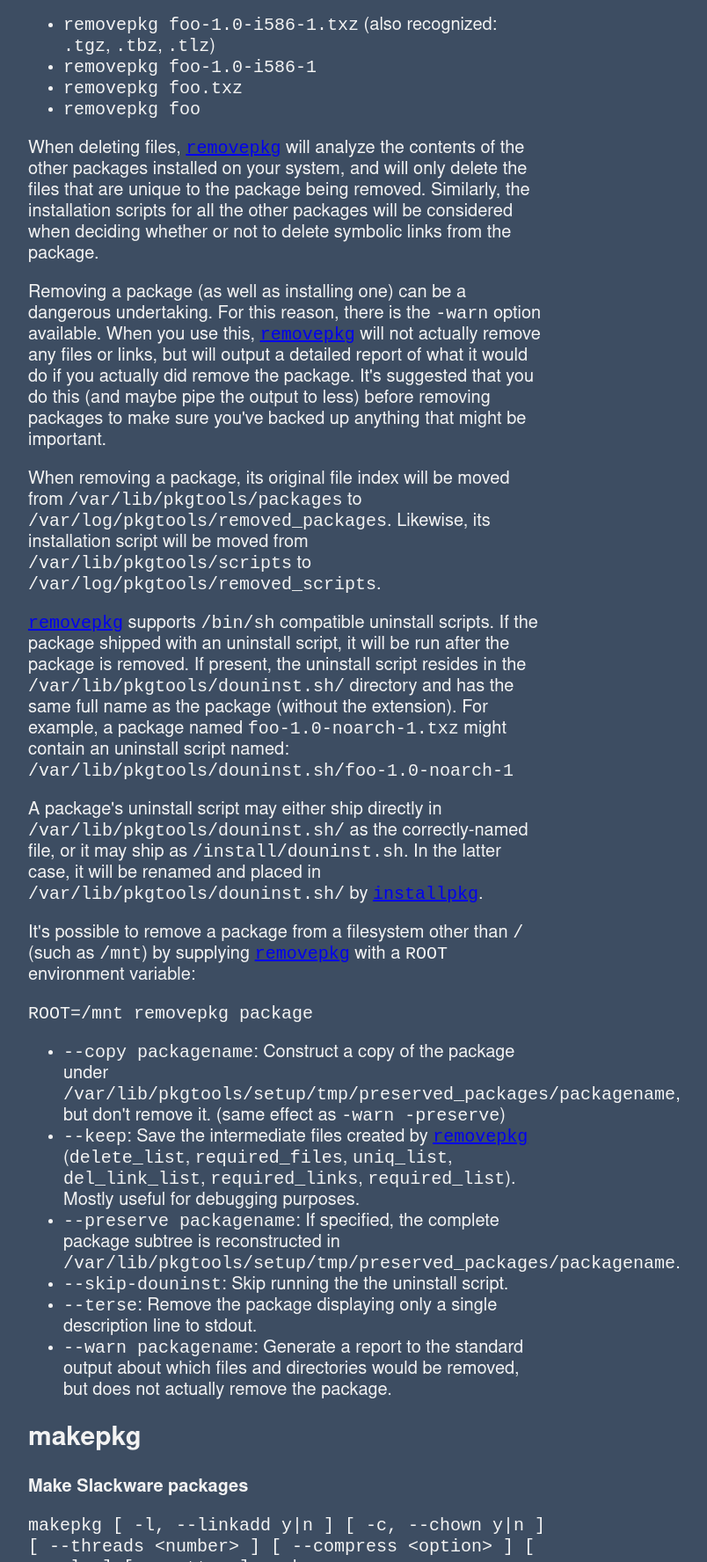
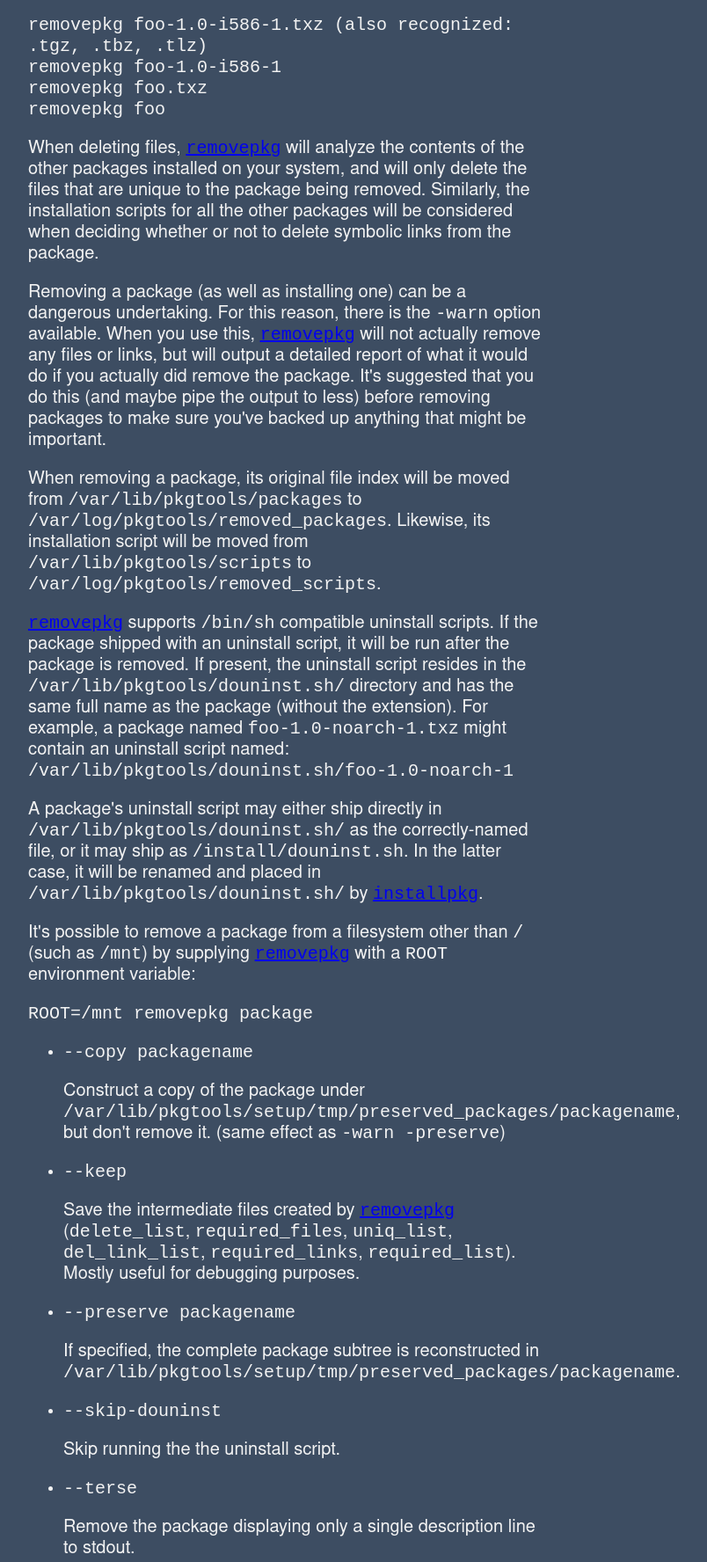
Before and after one commit to mumahendras3/freecodecamp-certification-projects, a plain HTML site: page responsive-web-design/technical-documentation-page/index.html in a window 1280 px wide. Shown: the part 3562-5338 px from the top of the page at 88% size, without its empty margins (313-1117 px from the left). Drawn offline with Linux system fonts and the light colour scheme; files that its build step writes are made by us from their sources.

Commit message:
RWD: Tech. Doc. Page: Further cleanup code texts
Some option descriptions was still not separated from their respective
options, also some code block cleanups.

```diff
--- a/responsive-web-design/technical-documentation-page/index.html
+++ b/responsive-web-design/technical-documentation-page/index.html
@@ -101,12 +101,12 @@
         <p class="short-desc"><b>Remove Slackware packages</b></p>
         <code class="block">removepkg [ --copy ] [ --keep ] [ --preserve ] [ --skip-douninst ] [ --terse ] [ --warn ] packagename</code>
         <p><code><a href="#removepkg">removepkg</a></code> removes a previously installed Slackware package, while writing a progress report to the standard output. A package may be specified either by the full package name (as you'd see listed in <code>/var/lib/pkgtools/packages/</code>), or by the base package name. For example, the package <code>foo-1.0-i586-1.txz</code> may be removed with any of the following commands:</p>
-        <ul>
-          <li><code>removepkg foo-1.0-i586-1.txz</code> (also recognized: <code>.tgz</code>, <code>.tbz</code>, <code>.tlz</code>)</li>
-          <li><code>removepkg foo-1.0-i586-1</code></li>
-          <li><code>removepkg foo.txz</code></li>
-          <li><code>removepkg foo</code></li>
-        </ul>
+        <code class="block">
+          removepkg foo-1.0-i586-1.txz (also recognized: .tgz, .tbz, .tlz)<br>
+          removepkg foo-1.0-i586-1<br>
+          removepkg foo.txz<br>
+          removepkg foo
+        </code>
         <p>When deleting files, <code><a href="#removepkg">removepkg</a></code> will analyze the contents of the other packages installed on your system, and will only delete the files that are unique to the package being removed. Similarly, the installation scripts for all the other packages will be considered when deciding whether or not to delete symbolic links from the package.</p>
         <p>Removing a package (as well as installing one) can be a dangerous undertaking. For this reason, there is the <code>-warn</code> option available. When you use this, <code><a href="#removepkg">removepkg</a></code> will not actually remove any files or links, but will output a detailed report of what it would do if you actually did remove the package. It's suggested that you do this (and maybe pipe the output to less) before removing packages to make sure you've backed up anything that might be important.</p>
         <p>When removing a package, its original file index will be moved from <code>/var/lib/pkgtools/packages</code> to <code>/var/log/pkgtools/removed_packages</code>. Likewise, its installation script will be moved from <code>/var/lib/pkgtools/scripts</code> to <code>/var/log/pkgtools/removed_scripts</code>.</p>
@@ -116,22 +116,28 @@
         <code>ROOT=/mnt removepkg package</code>
         <ul class="options">
           <li>
-            <code class="option">--copy packagename</code>: Construct a copy of the package under <code>/var/lib/pkgtools/setup/tmp/preserved_packages/packagename</code>, but don't remove it. (same effect as <code>-warn -preserve</code>)
+            <code class="option">--copy packagename</code>
+            <p class="option-desc">Construct a copy of the package under <code>/var/lib/pkgtools/setup/tmp/preserved_packages/packagename</code>, but don't remove it. (same effect as <code>-warn -preserve</code>)</p>
           </li>
           <li>
-            <code class="option">--keep</code>: Save the intermediate files created by <code><a href="#removepkg">removepkg</a></code> (<code>delete_list</code>, <code>required_files</code>, <code>uniq_list</code>, <code>del_link_list</code>, <code>required_links</code>, <code>required_list</code>). Mostly useful for debugging purposes.
+            <code class="option">--keep</code>
+            <p class="option-desc">Save the intermediate files created by <code><a href="#removepkg">removepkg</a></code> (<code>delete_list</code>, <code>required_files</code>, <code>uniq_list</code>, <code>del_link_list</code>, <code>required_links</code>, <code>required_list</code>). Mostly useful for debugging purposes.</p>
           </li>
           <li>
-            <code class="option">--preserve packagename</code>: If specified, the complete package subtree is reconstructed in <code>/var/lib/pkgtools/setup/tmp/preserved_packages/packagename</code>.
+            <code class="option">--preserve packagename</code>
+            <p class="option-desc">If specified, the complete package subtree is reconstructed in <code>/var/lib/pkgtools/setup/tmp/preserved_packages/packagename</code>.</p>
           </li>
           <li>
-            <code class="option">--skip-douninst</code>: Skip running the the uninstall script.
+            <code class="option">--skip-douninst</code>
+            <p class="option-desc">Skip running the the uninstall script.</p>
           </li>
           <li>
-            <code class="option">--terse</code>: Remove the package displaying only a single description line to stdout.
+            <code class="option">--terse</code>
+            <p class="option-desc">Remove the package displaying only a single description line to stdout.</p>
           </li>
           <li>
-            <code class="option">--warn packagename</code>: Generate a report to the standard output about which files and directories would be removed, but does not actually remove the package.
+            <code class="option">--warn packagename</code>
+            <p class="option-desc">Generate a report to the standard output about which files and directories would be removed, but does not actually remove the package.</p>
           </li>
         </ul>
       </section>
```
